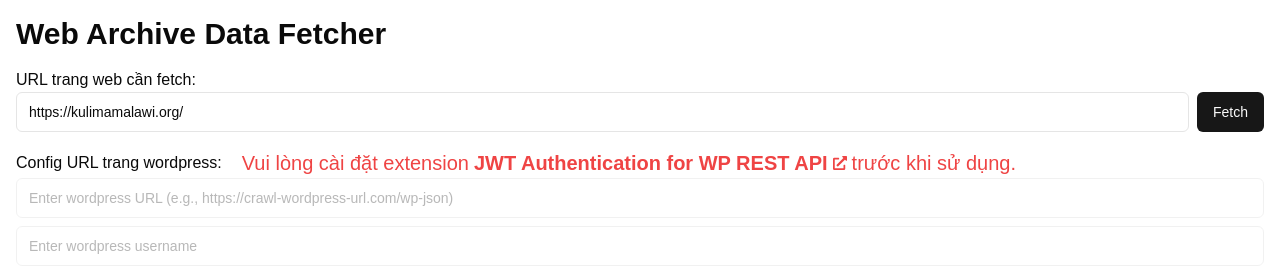
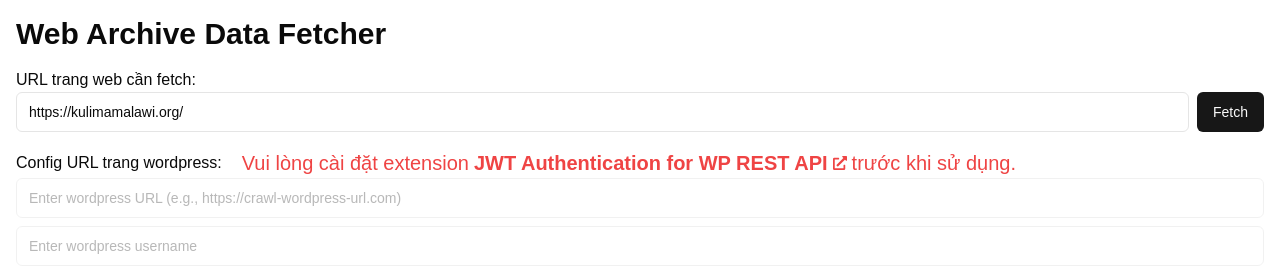
Before and after one commit to mjm-ktech/clone_web, a Next.js app: page / in a window 1280 px wide. Shown: the top 268 px of the page. Built offline with nearby package versions, Linux system fonts and the light colour scheme.

Commit message:
remove placeholder

```diff
--- a/src/app/page.tsx
+++ b/src/app/page.tsx
@@ -142,7 +142,7 @@ export default function Home() {
           name="wpUrl"
           defaultValue={wpdata.wpUrl}
           // onChange={(e) => setWpUrl(e.target.value)}
-          placeholder="Enter wordpress URL (e.g., https://crawl-wordpress-url.com/wp-json)"
+          placeholder="Enter wordpress URL (e.g., https://crawl-wordpress-url.com)"
           required
           className="flex-grow"
           disabled={!isEditWpUrl}
```
